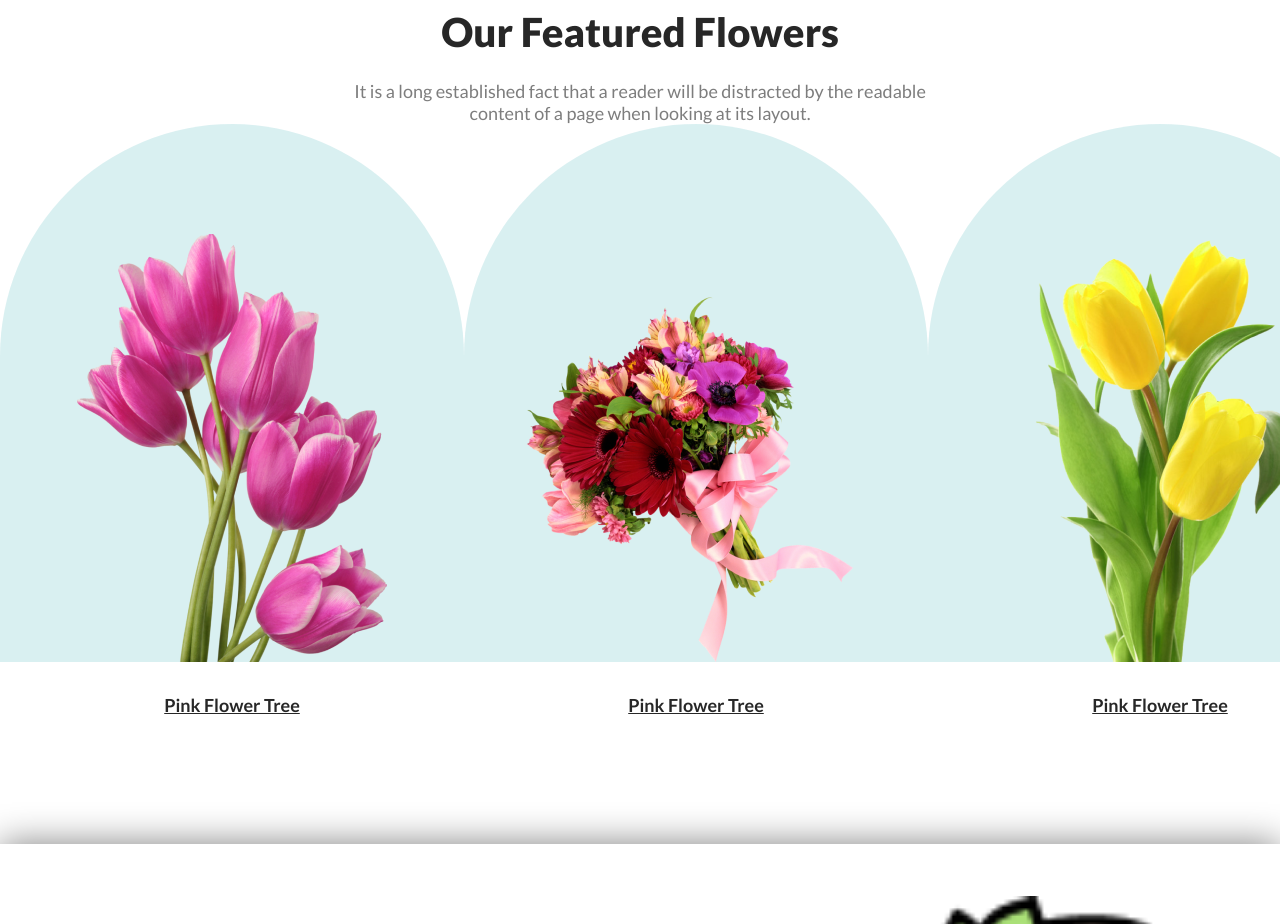
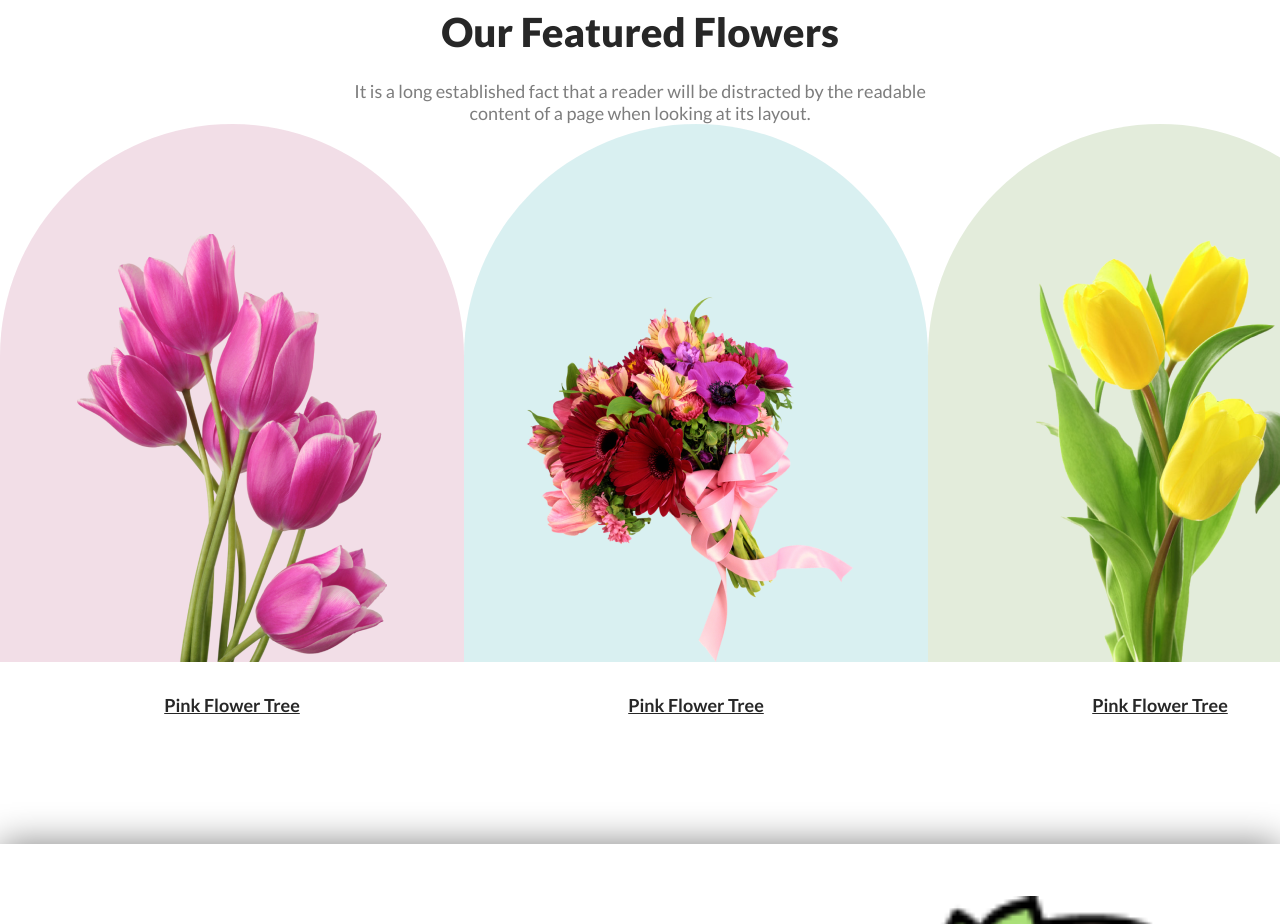
Before and after one commit to enayetsyl/Assignment-One-Flower-Shop, a plain HTML site: page index.html in a window 1280 px wide. Shown: the part 1020-1944 px from the top of the page. Drawn offline with Linux system fonts and the light colour scheme.

Commit message:
box background adjusted

```diff
--- a/style.css
+++ b/style.css
@@ -111,13 +111,32 @@ p {
     align-items: center;
 }
 
+.boxone{
+
+    background: rgba(167, 33, 98, 0.15);
+
+
+}
+
+.boxtwo{
+    background: rgba(5, 151, 160, 0.15);
+}
+
+.boxthree{
+    background: rgba(71, 125, 17, 0.15);
+    1x
+
+}
+
+
+
 .boxone,
 .boxtwo,
 .boxthree {
     width: 464px;
     height: 538px;
     border-radius: 300px 300px 0px 0px;
-    background: rgba(5, 151, 160, 0.15);
+
     display: flex;
     justify-content: center;
     align-items: last baseline;
```
